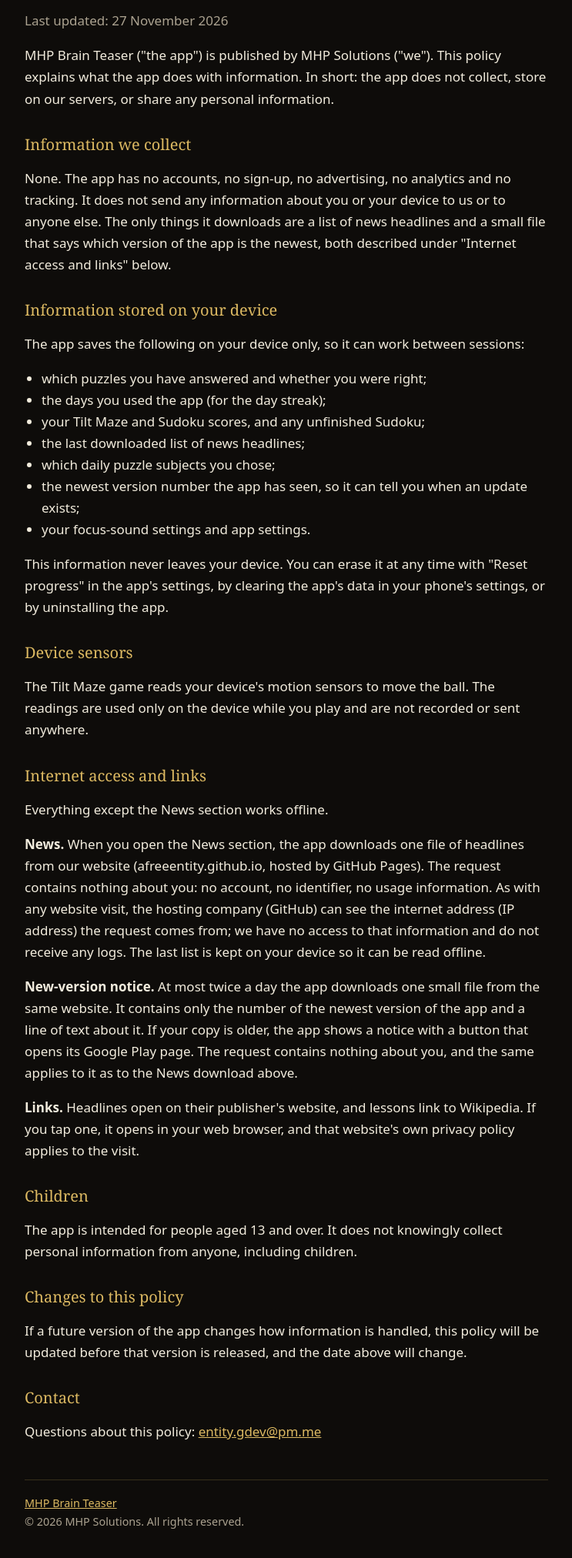
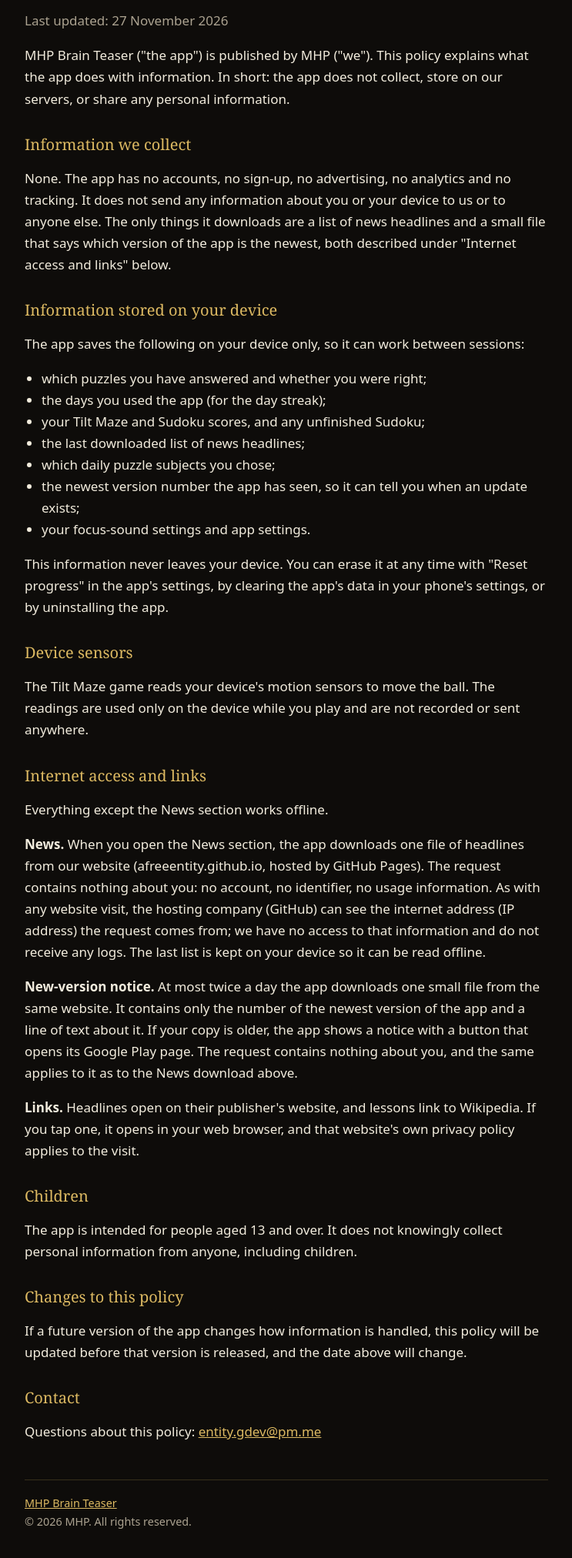
Before and after one commit to afreeentity/mhp-brain-teaser, a plain HTML site: page privacy/index.html in a window 1280 px wide. Shown: the part 166-2190 px from the top of the page at 77% size, without its empty margins (268-1011 px from the left). Drawn offline with Linux system fonts and the light colour scheme.

Commit message:
Rights holder and publisher named as MHP
Co-Authored-By: Claude Fable 5.2 <noreply@anthropic.com>

```diff
--- a/privacy/index.html
+++ b/privacy/index.html
@@ -9,7 +9,7 @@
 <header><img src="../icon.png" alt=""><span>MHP Brain <b>Teaser</b></span></header>
 <h1>Privacy Policy</h1>
 <p class="muted">Last updated: 27 November 2026</p>
-<p>MHP Brain Teaser ("the app") is published by MHP Solutions ("we"). This policy explains what the app does with information. In short: the app does not collect, store on our servers, or share any personal information.</p>
+<p>MHP Brain Teaser ("the app") is published by MHP ("we"). This policy explains what the app does with information. In short: the app does not collect, store on our servers, or share any personal information.</p>
 
 <h2>Information we collect</h2>
 <p>None. The app has no accounts, no sign-up, no advertising, no analytics and no tracking. It does not send any information about you or your device to us or to anyone else. The only things it downloads are a list of news headlines and a small file that says which version of the app is the newest, both described under "Internet access and links" below.</p>
@@ -44,6 +44,6 @@
 
 <h2>Contact</h2>
 <p>Questions about this policy: <a href="mailto:entity.gdev@pm.me">entity.gdev@pm.me</a></p>
-<footer><a href="../">MHP Brain Teaser</a><br>© 2026 MHP Solutions. All rights reserved.</footer>
+<footer><a href="../">MHP Brain Teaser</a><br>© 2026 MHP. All rights reserved.</footer>
 </main></body>
 </html>
```
Also changed, not shown: index.html (+1 -1 lines), 1 other file.
